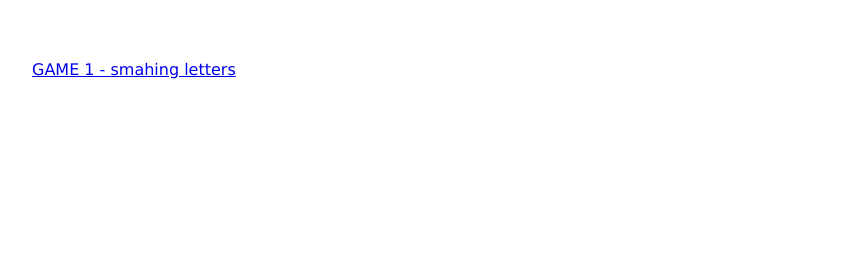
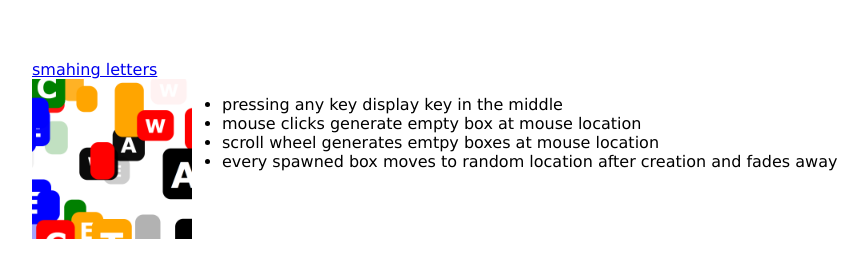
Before and after one commit to hrgdavor/toddlerzilla, a website: page docs/index.html in a window 1280 px wide. Shown: the top 278 px of the page, without its empty margins (28-896 px from the left). Drawn offline with Linux system fonts and the light colour scheme.

Commit message:
preview image

```diff
--- a/docs/index.html
+++ b/docs/index.html
@@ -24,11 +24,34 @@ body{
 	font-family: verdana;
 	font-site: 20px;
 }
+.game-link{
+	display: flex;
+	flex-direction: column;
+}
+.game-img-link{
+	display: inline-block;
+	float:left;
+}
+.game-img-link{
+margin-right: 30px;
+}
 </style>
 
  </head>
 
- <body>
-  <a href="letters.html">GAME 1 - smahing letters</a>
+<body>
+	<div class="game-link">
+		<a href="letters.html" class="game-title">smahing letters</a>
+		<div class="game-desc">
+		<a href="letters.html" class="game-img-link"><img src="images/smash.png" width="160" height="160" align="left"/></a>
+		<ul>
+		<li>pressing any key display key in the middle
+		<li>mouse clicks generate empty box at mouse location
+		<li>scroll wheel generates emtpy boxes at mouse location
+		<li>every spawned box moves to random location after creation and fades away
+		</ul>
+		</div>
+	</div>
+
  </body>
 </html>
```
Also changed, not shown: docs/images/smash.png (added).
